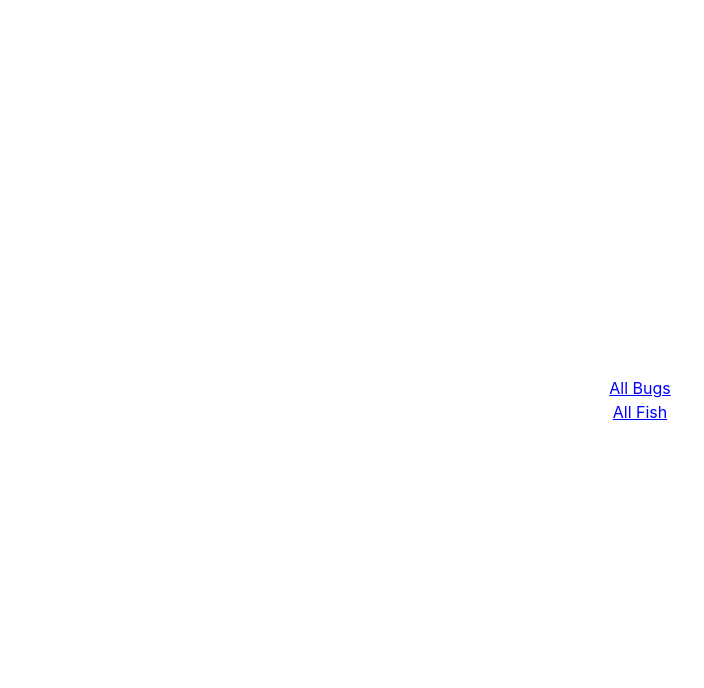
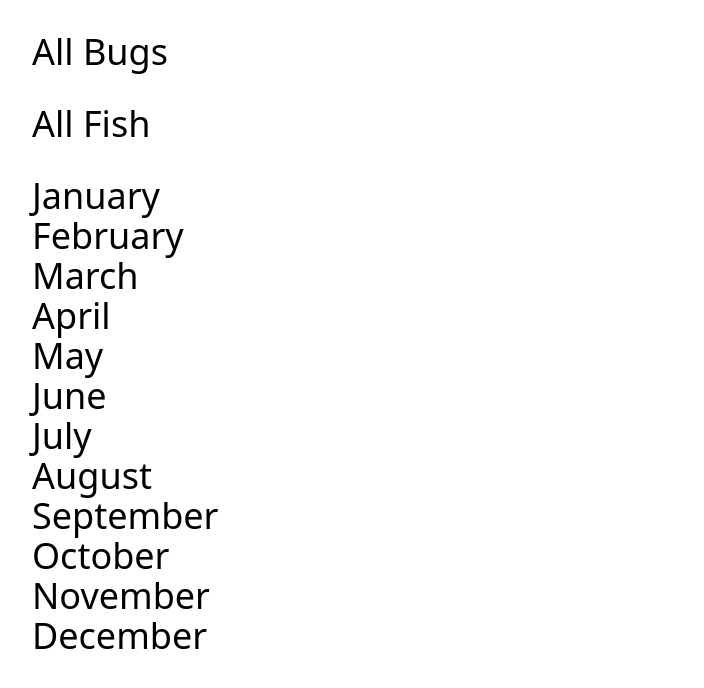
Before and after one commit to mariel-delagarza/critterpedia-client, a Next.js app: page / in a window 1280 px wide. Shown: the top 688 px of the page, without its empty margins (0-704 px from the left). Built offline with nearby package versions, Linux system fonts and the light colour scheme; a web font is replaced by a local one.

Commit message:
replace og table component, finish by-month functionality
Original table replaced with TailwindUI table, and months added to
homepage that link to a table of all of the fish and bugs available in
that month. Month pages use dynamic routing so there's only one file
instead of a file for each month.

```diff
--- a/components/critter-link.jsx
+++ b/components/critter-link.jsx
@@ -2,7 +2,7 @@ import React from "react";
 import Link from "next/link";
 
 export const CritterLink = ({ key, pluralCritter, critter }) => {
-  //console.log(key, pluralCritter, critter);
+  console.log(key, pluralCritter, critter);
 
   return (
     <Link key={key} href={`/${pluralCritter}/${critter.slug}`}>
--- /dev/null
+++ b/components/month-link.jsx
@@ -0,0 +1,10 @@
+import React from "react";
+import Link from "next/link";
+
+export const MonthLink = ({ month }) => {
+  return (
+    <Link key={month} href={`/${month}`}>
+      <a className="text-4xl">{month}</a>
+    </Link>
+  );
+};
--- a/components/table.jsx
+++ b/components/table.jsx
@@ -1,9 +1,8 @@
-import React from "react";
 import { CritterLink } from "./critter-link";
 
 export const Table = ({ critters }) => {
   const getLink = (critter) => {
-    if (critter.typename === "fish") {
+    if (critter.__typename === "Fish") {
       return (
         <CritterLink key={critter.id} pluralCritter="fish" critter={critter} />
       );
@@ -15,30 +14,73 @@ export const Table = ({ critters }) => {
   };
 
   return (
-    <table>
-      <caption>
-        <h1>All {critters[0].__typename}</h1>
-      </caption>
-      <thead>
+    <div className="flex flex-col">
+      <div className="-my-2 overflow-x-auto sm:-mx-6 lg:-mx-8">
+        <div className="py-2 align-middle inline-block min-w-full sm:px-6 lg:px-8">
+          <div className="shadow overflow-hidden border-b border-gray-200 sm:rounded-lg">
+            <table className="min-w-full divide-y divide-gray-200">
+              <thead className="bg-gray-50">
                 <tr>
-          <th>Name</th>
-          <th>Location</th>
-          <th>Value</th>
-          <th>Time of Day</th>
-          <th>Months</th>
+                  <th
+                    scope="col"
+                    className="px-6 py-3 text-left text-xs font-medium text-gray-500 uppercase tracking-wider"
+                  >
+                    Name
+                  </th>
+                  <th
+                    scope="col"
+                    className="px-6 py-3 text-left text-xs font-medium text-gray-500 uppercase tracking-wider"
+                  >
+                    Location
+                  </th>
+                  <th
+                    scope="col"
+                    className="px-6 py-3 text-left text-xs font-medium text-gray-500 uppercase tracking-wider"
+                  >
+                    Value
+                  </th>
+                  <th
+                    scope="col"
+                    className="px-6 py-3 text-left text-xs font-medium text-gray-500 uppercase tracking-wider"
+                  >
+                    Time of Day
+                  </th>
+                  <th
+                    scope="col"
+                    className="px-6 py-3 text-left text-xs font-medium text-gray-500 uppercase tracking-wider"
+                  >
+                    Months
+                  </th>
                 </tr>
               </thead>
               <tbody>
-        {critters.map((critter) => (
-          <tr key={critter.name}>
-            <td>{getLink(critter)}</td>
-            <td>{critter.location}</td>
-            <td>{critter.value}</td>
-            <td>{critter.timeRange}</td>
-            <th>{critter.monthsNorth}</th>
+                {critters.map((critter, critterIdx) => (
+                  <tr
+                    key={critter.name}
+                    className={critterIdx % 2 === 0 ? "bg-white" : "bg-gray-50"}
+                  >
+                    <td className="px-6 py-4 whitespace-nowrap text-sm font-medium text-gray-900">
+                      {getLink(critter)}
+                    </td>
+                    <td className="px-6 py-4 whitespace-nowrap text-sm text-gray-500">
+                      {critter.location}
+                    </td>
+                    <td className="px-6 py-4 whitespace-nowrap text-sm text-gray-500">
+                      {critter.value}
+                    </td>
+                    <td className="px-6 py-4 whitespace-nowrap text-sm text-gray-500">
+                      {critter.timeRange}
+                    </td>
+                    <td className="px-6 py-4 whitespace-nowrap text-sm text-gray-500">
+                      {critter.monthsNorth}
+                    </td>
                   </tr>
                 ))}
               </tbody>
             </table>
+          </div>
+        </div>
+      </div>
+    </div>
   );
 };
--- a/components/tailwind-table.jsx
+++ /dev/null
@@ -1,86 +0,0 @@
-import { CritterLink } from "./critter-link";
-
-export const Table = ({ critters }) => {
-  const getLink = (critter) => {
-    if (critter.typename === "fish") {
-      return (
-        <CritterLink key={critter.id} pluralCritter="fish" critter={critter} />
-      );
-    } else {
-      return (
-        <CritterLink key={critter.id} pluralCritter="bugs" critter={critter} />
-      );
-    }
-  };
-
-  return (
-    <div className="flex flex-col">
-      <div className="-my-2 overflow-x-auto sm:-mx-6 lg:-mx-8">
-        <div className="py-2 align-middle inline-block min-w-full sm:px-6 lg:px-8">
-          <div className="shadow overflow-hidden border-b border-gray-200 sm:rounded-lg">
-            <table className="min-w-full divide-y divide-gray-200">
-              <thead className="bg-gray-50">
-                <tr>
-                  <th
-                    scope="col"
-                    className="px-6 py-3 text-left text-xs font-medium text-gray-500 uppercase tracking-wider"
-                  >
-                    Name
-                  </th>
-                  <th
-                    scope="col"
-                    className="px-6 py-3 text-left text-xs font-medium text-gray-500 uppercase tracking-wider"
-                  >
-                    Location
-                  </th>
-                  <th
-                    scope="col"
-                    className="px-6 py-3 text-left text-xs font-medium text-gray-500 uppercase tracking-wider"
-                  >
-                    Value
-                  </th>
-                  <th
-                    scope="col"
-                    className="px-6 py-3 text-left text-xs font-medium text-gray-500 uppercase tracking-wider"
-                  >
-                    Time of Day
-                  </th>
-                  <th
-                    scope="col"
-                    className="px-6 py-3 text-left text-xs font-medium text-gray-500 uppercase tracking-wider"
-                  >
-                    Months
-                  </th>
-                </tr>
-              </thead>
-              <tbody>
-                {critters.map((critter, critterIdx) => (
-                  <tr
-                    key={critter.name}
-                    className={critterIdx % 2 === 0 ? "bg-white" : "bg-gray-50"}
-                  >
-                    <td className="px-6 py-4 whitespace-nowrap text-sm font-medium text-gray-900">
-                      {getLink(critter)}
-                    </td>
-                    <td className="px-6 py-4 whitespace-nowrap text-sm text-gray-500">
-                      {critter.location}
-                    </td>
-                    <td className="px-6 py-4 whitespace-nowrap text-sm text-gray-500">
-                      {critter.value}
-                    </td>
-                    <td className="px-6 py-4 whitespace-nowrap text-sm text-gray-500">
-                      {critter.timeRange}
-                    </td>
-                    <td className="px-6 py-4 whitespace-nowrap text-sm text-gray-500">
-                      {critter.monthsNorth}
-                    </td>
-                  </tr>
-                ))}
-              </tbody>
-            </table>
-          </div>
-        </div>
-      </div>
-    </div>
-  );
-};
--- /dev/null
+++ b/pages/[month].js
@@ -0,0 +1,103 @@
+import Link from "next/link";
+import { Table } from "../components/table";
+import { gql } from "@apollo/client";
+import client from "../apollo-client";
+import { useRouter } from "next/router";
+
+export default function Month({ bugs, fish }) {
+  const { query } = useRouter();
+  const month = query.month;
+
+  const allCritters = bugs.concat(fish);
+  const crittersInMonth = allCritters.filter((critter) => {
+    return critter.monthsNorth.includes(`${month}`);
+  });
+
+  const sortedCritters = crittersInMonth.sort(function (a, b) {
+    if (a.name < b.name) {
+      return -1;
+    }
+    if (a.name > b.name) {
+      return 1;
+    }
+    return 0;
+  });
+
+  console.log(sortedCritters);
+
+  return (
+    <div className="max-w-7xl mx-auto sm:px-6 lg:px-8">
+      <h1 className="my-8 text-4xl">{`${month}`}</h1>
+      <p>dropdown to select different month</p>
+      <Table critters={sortedCritters} />
+      <h2 className="my-8">
+        <Link href="/">
+          <a className="text-4xl text-blue-700 underline">Back to Home</a>
+        </Link>
+      </h2>
+    </div>
+  );
+}
+
+export async function getStaticPaths() {
+  return {
+    paths: [
+      { params: { month: "January" } },
+      { params: { month: "February" } },
+      { params: { month: "March" } },
+      { params: { month: "April" } },
+      { params: { month: "May" } },
+      { params: { month: "June" } },
+      { params: { month: "July" } },
+      { params: { month: "August" } },
+      { params: { month: "September" } },
+      { params: { month: "October" } },
+      { params: { month: "November" } },
+      { params: { month: "December" } },
+    ],
+    fallback: false,
+  };
+}
+
+export async function getStaticProps({ params }) {
+  const { data: bugData } = await client.query({
+    query: gql`
+      query getAllBugs {
+        getAllBugs {
+          name
+          value
+          location
+          monthsNorth
+          monthsSouth
+          timeRange
+          slug
+        }
+      }
+    `,
+  });
+
+  const { data: fishData } = await client.query({
+    query: gql`
+      query getAllFish {
+        getAllFish {
+          name
+          value
+          location
+          monthsNorth
+          monthsSouth
+          timeRange
+          shadowSize
+          fin
+          slug
+        }
+      }
+    `,
+  });
+
+  return {
+    props: {
+      bugs: bugData.getAllBugs,
+      fish: fishData.getAllFish,
+    },
+  };
+}
--- a/pages/bugs.js
+++ b/pages/bugs.js
@@ -2,7 +2,7 @@ import Head from "next/head";
 import Link from "next/link";
 import { gql } from "@apollo/client";
 import client from "../apollo-client";
-import { Table } from "../components/tailwind-table";
+import { Table } from "../components/table";
 
 export default function AllBugs({ bugs }) {
   //log(bugs);
--- a/pages/index.js
+++ b/pages/index.js
@@ -1,27 +1,52 @@
 import Head from "next/head";
-import styles from "../styles/Home.module.css";
 import Link from "next/link";
+import { MonthLink } from "../components/month-link";
 
 export default function Home() {
+  const months = [
+    { id: 1, name: "January" },
+    { id: 2, name: "February" },
+    { id: 3, name: "March" },
+    { id: 4, name: "April" },
+    { id: 5, name: "May" },
+    { id: 6, name: "June" },
+    { id: 7, name: "July" },
+    { id: 8, name: "August" },
+    { id: 9, name: "September" },
+    { id: 10, name: "October" },
+    { id: 11, name: "November" },
+    { id: 12, name: "December" },
+  ];
+
   return (
-    <div className={styles.container}>
+    <div>
       <Head>
         <title>LOCALHOST</title>
         <meta name="description" content="Generated by create next app" />
         <link rel="stylesheet" href="https://rsms.me/inter/inter.css"></link>
       </Head>
 
-      <main className={styles.main}>
-        <h2 className="title">
+      <main>
+        <div className="max-w-7xl mx-auto sm:px-6 lg:px-8">
+          <h2 className="my-8 text-4xl">
             <Link href="/bugs">
               <a>All Bugs</a>
             </Link>
           </h2>
-        <h2 className="title">
+          <h2 className="my-8 text-4xl">
             <Link href="/fish">
               <a>All Fish</a>
             </Link>
           </h2>
+          <h2>
+            {months.map((month) => (
+              <>
+                <MonthLink month={month.name} />
+                <br />
+              </>
+            ))}
+          </h2>
+        </div>
       </main>
     </div>
   );
--- a/styles/globals.css
+++ b/styles/globals.css
@@ -3,19 +3,8 @@
 @tailwind components;
 @tailwind utilities;
 
-html,
-body {
-  padding: 0;
-  margin: 0;
-  font-family: -apple-system, BlinkMacSystemFont, Segoe UI, Roboto, Oxygen,
-    Ubuntu, Cantarell, Fira Sans, Droid Sans, Helvetica Neue, sans-serif;
+@layer base {
+  h2 {
+    @apply my-8 text-4xl;
+  }
 }
-
-a {
-  color: blue;
-  text-decoration: underline;
-}
-
-* {
-  box-sizing: border-box;
-}
```
Lines whose indentation alone changed are shown as unchanged.
